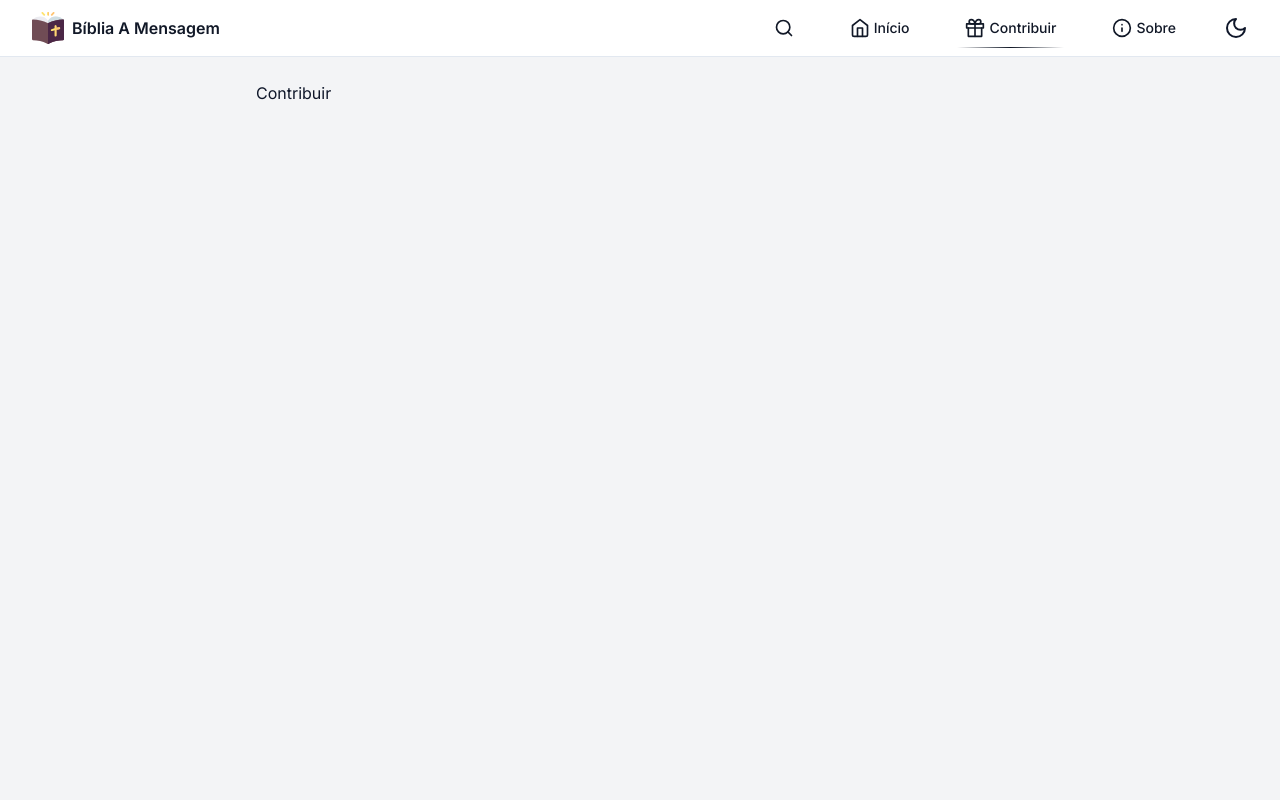
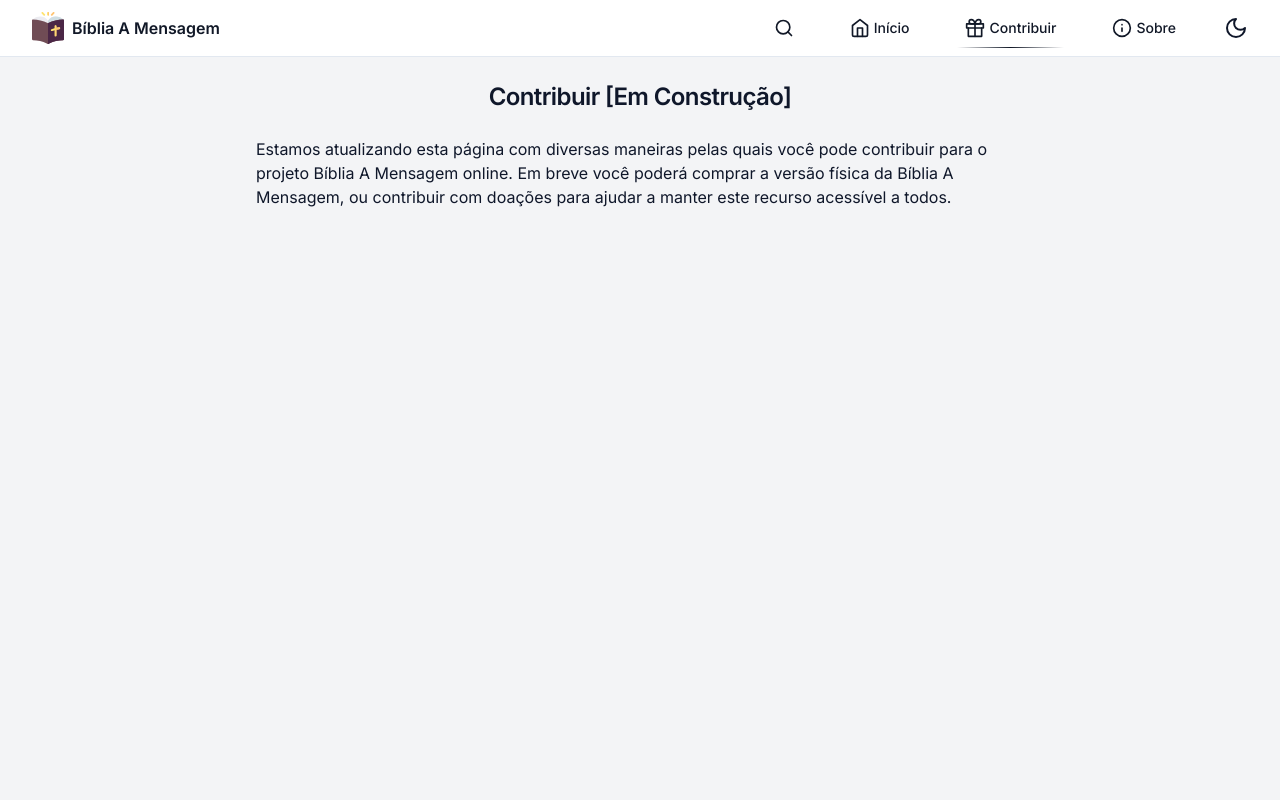
Before and after one commit to kevinkirsten/biblia-a-mensagem, a Next.js app: page /contribuir in a window 1280 px wide. Shown: the top 800 px of the page. Built offline with nearby package versions, Linux system fonts and the light colour scheme; no server answers.

Commit message:
add temporary content to About and Contribution pages

```diff
--- a/src/app/contribuir/page.tsx
+++ b/src/app/contribuir/page.tsx
@@ -7,5 +7,18 @@ export const metadata: Metadata = {
 };
 
 export default function Contribuir() {
-  return <div>Contribuir</div>;
+  return (
+    <div>
+      <h1 className="text-center text-xl font-semibold tracking-tight dark:text-white sm:text-2xl">
+        Contribuir [Em Construção]
+      </h1>
+      <br />
+      <p>
+        Estamos atualizando esta página com diversas maneiras pelas quais você
+        pode contribuir para o projeto Bíblia A Mensagem online. Em breve você
+        poderá comprar a versão física da Bíblia A Mensagem, ou contribuir com
+        doações para ajudar a manter este recurso acessível a todos.
+      </p>
+    </div>
+  );
 }
--- a/src/app/sobre/page.tsx
+++ b/src/app/sobre/page.tsx
@@ -7,5 +7,17 @@ export const metadata: Metadata = {
 };
 
 export default function Sobre() {
-  return <div>Sobre</div>;
+  return (
+    <div>
+      <h1 className="text-center text-xl font-semibold tracking-tight dark:text-white sm:text-2xl">
+        Sobre [Em Construção]
+      </h1>
+      <br />
+      <p>
+        Estamos trabalhando para fornecer mais informações sobre o projeto
+        Bíblia A Mensagem online. Volte em breve para aprender mais sobre o
+        início do projeto, nossa visão e missão.
+      </p>
+    </div>
+  );
 }
```
